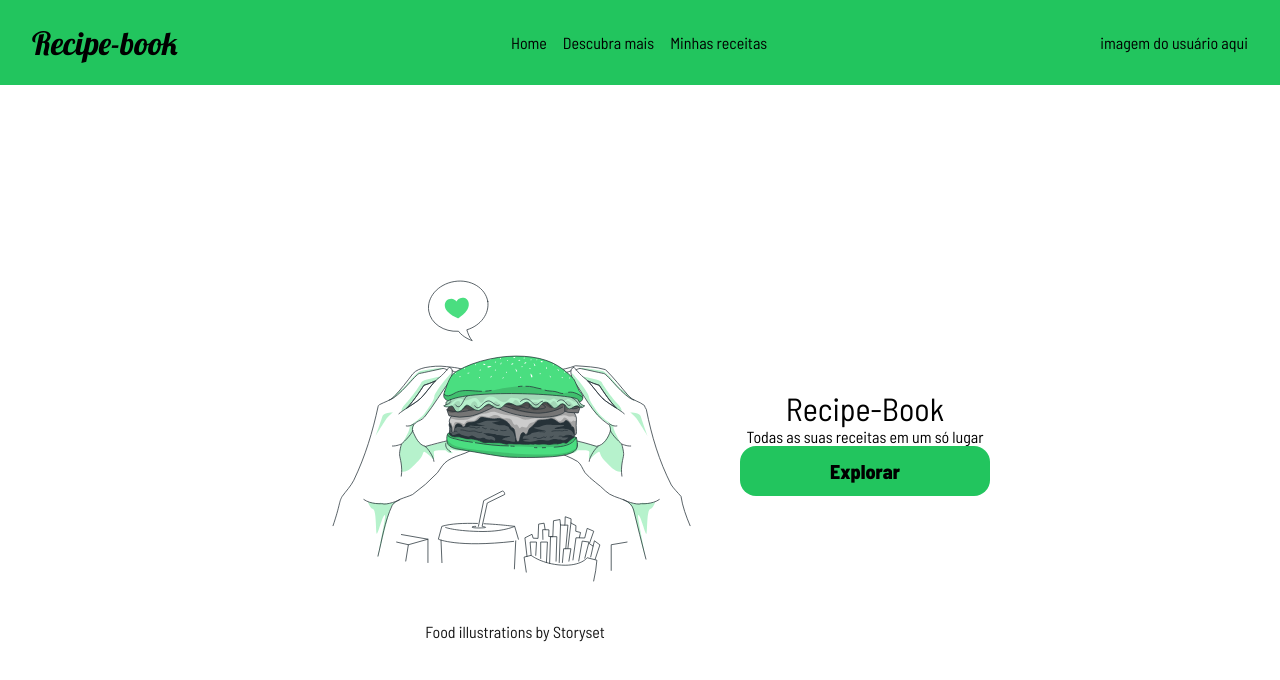
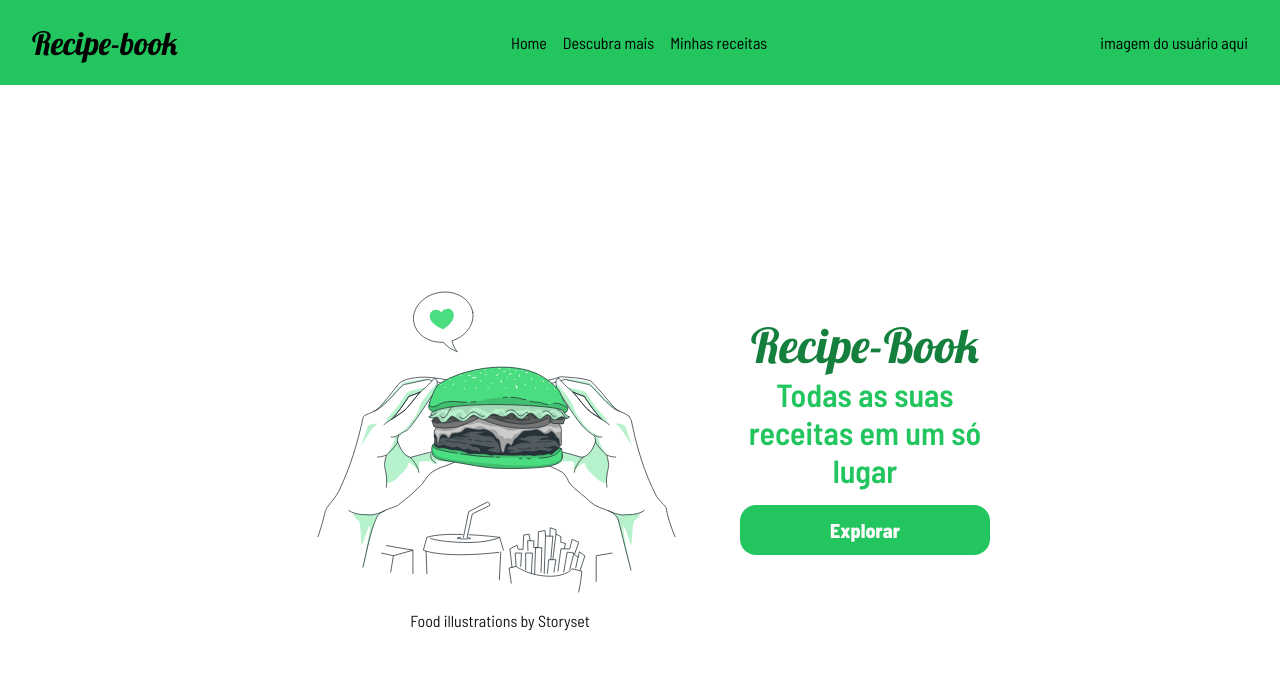
Before and after one commit to MoreiraMatheus/recipe-book, a React (Vite) app: page / in a window 1280 px wide. Shown: the top 680 px of the page. Built offline with nearby package versions, Linux system fonts and the light colour scheme.

Commit message:
estilizando página home

```diff
--- a/src/pages/Home/Home.tsx
+++ b/src/pages/Home/Home.tsx
@@ -8,7 +8,7 @@ export function Home(){
 
       <ImageContainer>
         <img src={burgerImage} alt="" />
-        <a href='https://storyset.com/food'>Food illustrations by Storyset</a>
+        <a href='https://storyset.com/food' target='_blank'>Food illustrations by Storyset</a>
       </ImageContainer>
 
       <TextContainer>
--- a/src/pages/Home/styles.ts
+++ b/src/pages/Home/styles.ts
@@ -18,11 +18,13 @@ export const ImageContainer = styled.div`
   img{
     width: 450px;
     height: 378.28px;
+    /* background-color: blue; */
   }
 
   a{
     text-decoration: none;
     color: ${({theme})=>theme.COLORS.TEXT.DEFAULT};
+    margin-top: -5%;
   }
   a:hover{
     text-decoration: underline;
@@ -31,14 +33,30 @@ export const ImageContainer = styled.div`
 
 export const TextContainer = styled.div`
   text-align: center;
+  max-width: 280px;
+
+  h1{
+    font-family: ${({theme})=>theme.FONTS.TITLE};
+    font-size: 3em;
+    color: ${({theme})=>theme.COLORS.TEXT.PRIMARYTITLE};
+  }
+
+  p{
+    font-weight: 600;
+    font-size: 2em;
+    color: ${({theme})=>theme.COLORS.TEXT.PRIMARYTEXT};
+  }
 
   button{
     background-color: ${({theme})=>theme.COLORS.BACKGROUND.BUTTON};
+    color: ${({theme})=>theme.COLORS.TEXT.SECONDARYTEXT};
     border: none;
     border-radius: 16px;
     width: 250px;
     height: 50px;
+    margin: 16px 0;
     font-size: 20px;
-    font-weight: 700;
+    font-weight: 800;
+    cursor: pointer;
   }
 `
--- a/src/styles/styled.d.ts
+++ b/src/styles/styled.d.ts
@@ -7,6 +7,9 @@ declare module 'styled-components' {
 		COLORS: {
 			TEXT: {
 				DEFAULT: string;
+				PRIMARYTEXT: string;
+				SECONDARYTEXT: string;
+				PRIMARYTITLE: string;
 			};
 			BACKGROUND: {
 				HEADER: string;
--- a/src/styles/themes/light.ts
+++ b/src/styles/themes/light.ts
@@ -4,6 +4,9 @@ export const lightTheme = {
 	COLORS: {
 		TEXT: {
 			DEFAULT: '#171717',
+			PRIMARYTEXT: '#22c55e',
+			SECONDARYTEXT: '#FAFAFA',
+			PRIMARYTITLE: '#15803d',
 		},
 		BACKGROUND: {
 			HEADER: '#22c55e',
```
